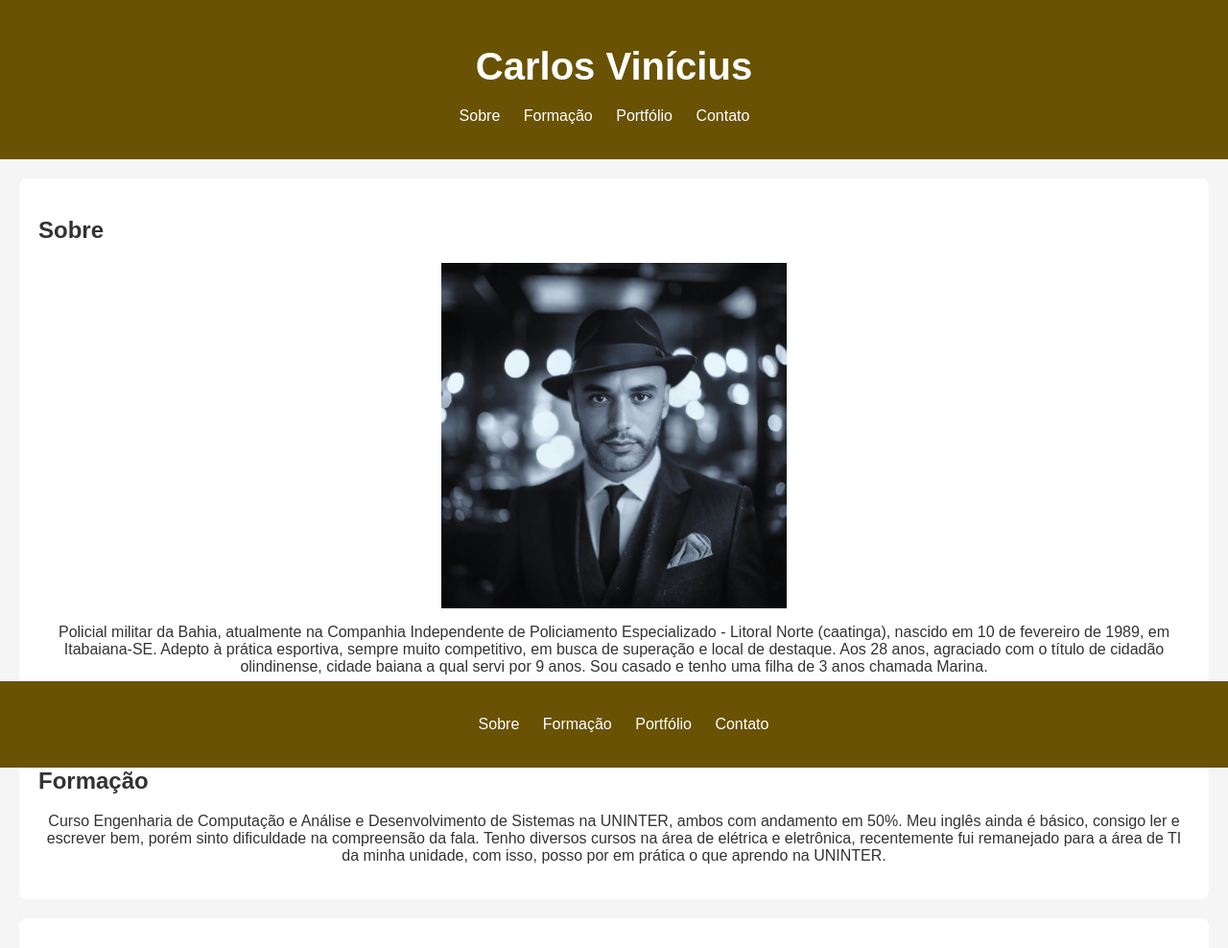
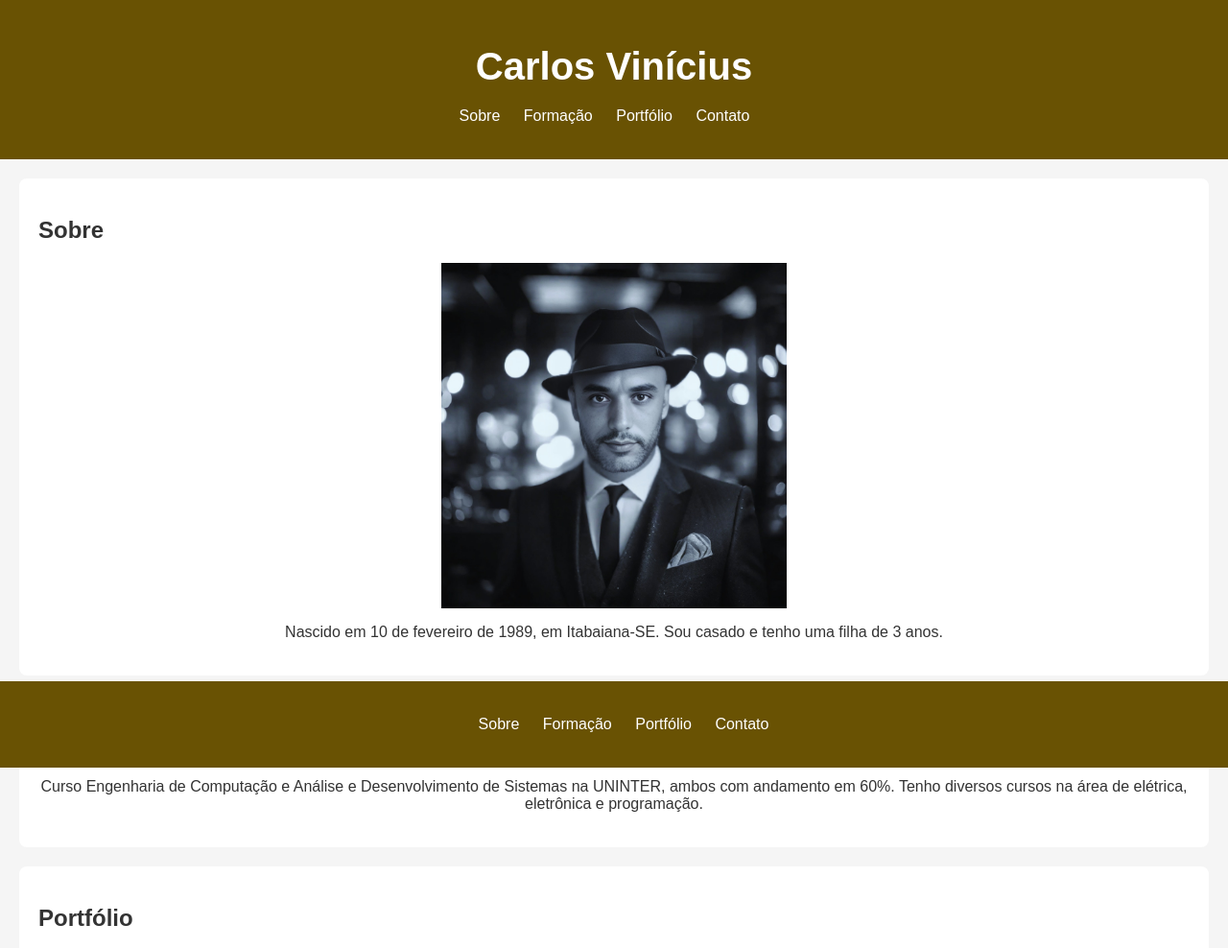
Before and after one commit to cvdejesusseng/myPage, a plain HTML site: page index.html in a window 1280 px wide. Shown: the top 988 px of the page at 96% size. Drawn offline with Linux system fonts and the light colour scheme.

Commit message:
Update index.html

```diff
--- a/index.html
+++ b/index.html
@@ -23,16 +23,13 @@
         <div class="sobre-imagem">
             <img src="Imagens/minhaImagem.jpg" alt="foto de carlos vinícius">
         </div>
-        <p>Policial militar da Bahia, atualmente na Companhia Independente de Policiamento Especializado - Litoral Norte (caatinga), nascido em 10 de fevereiro de 1989, em Itabaiana-SE.
-            Adepto à prática esportiva, sempre muito competitivo, em busca de superação e local de destaque. Aos 28 anos, agraciado com o título de cidadão olindinense,
-            cidade baiana a qual servi por 9 anos. Sou casado e tenho uma filha de 3 anos chamada Marina.
+        <p>Nascido em 10 de fevereiro de 1989, em Itabaiana-SE. Sou casado e tenho uma filha de 3 anos.
         </p>
     </section>
     <section id="formacao">
         <h2>Formação</h2>
-        <p>Curso Engenharia de Computação e Análise e Desenvolvimento de Sistemas na UNINTER, ambos com andamento em 50%. Meu inglês ainda é básico,
-            consigo ler e escrever bem, porém sinto dificuldade na compreensão da fala. Tenho diversos cursos na área de elétrica e eletrônica,
-            recentemente fui remanejado para a área de TI da minha unidade, com isso, posso por em prática o que aprendo na UNINTER.
+        <p>Curso Engenharia de Computação e Análise e Desenvolvimento de Sistemas na UNINTER, ambos com andamento em 60%. Tenho diversos cursos na área de elétrica,
+            eletrônica e programação.
         </p>
     </section>
     <section id="portfolio">
```
